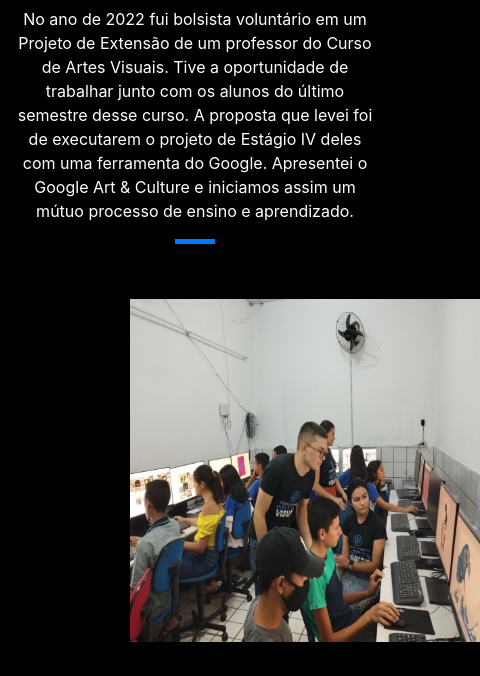
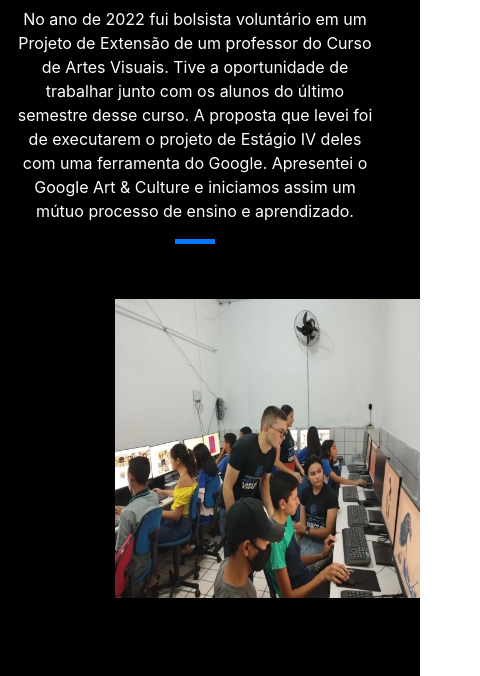
Before and after one commit to Charllys-Brauwol/Projeto-Portfolio, a plain HTML site: page ProjetoTecnicArt.html in a window 390 px wide. Shown: the part 168-844 px from the top of the page, 480 px wide, since content can reach past the window. Drawn offline with Linux system fonts and the light colour scheme.

Commit message:
Ajustando responsividade

```diff
--- a/ProjetoTecnicArt.html
+++ b/ProjetoTecnicArt.html
@@ -32,7 +32,7 @@
             </div>
         </div>
 
-        <div class="col-sm-12 imagens_seguranca">
+
             <div class="row">
                 <div class="col-sm-3 img-seguranca">
                     <img src="assets/img/Tecnic Art/img 01 -Tecnic Art.jpeg">
@@ -55,7 +55,7 @@
                     <img src="assets/img/Tecnic Art/img 06 -Tecnic Art.jpeg">
                 </div>
             </div>
-        </div>
+
     </div>
 
 
--- a/assets/css/index.css
+++ b/assets/css/index.css
@@ -47,12 +47,15 @@ body {
 }
 
 .img-seguranca img {
-  max-width: 350px;
-  max-height: auto;
+
+  max-width:100%;
+	height:auto;
+  margin-left: 100px;
 }
 
 .imagens_seguranca {
   margin-left: 100px;
+
 }
 
 .img-home {
```
